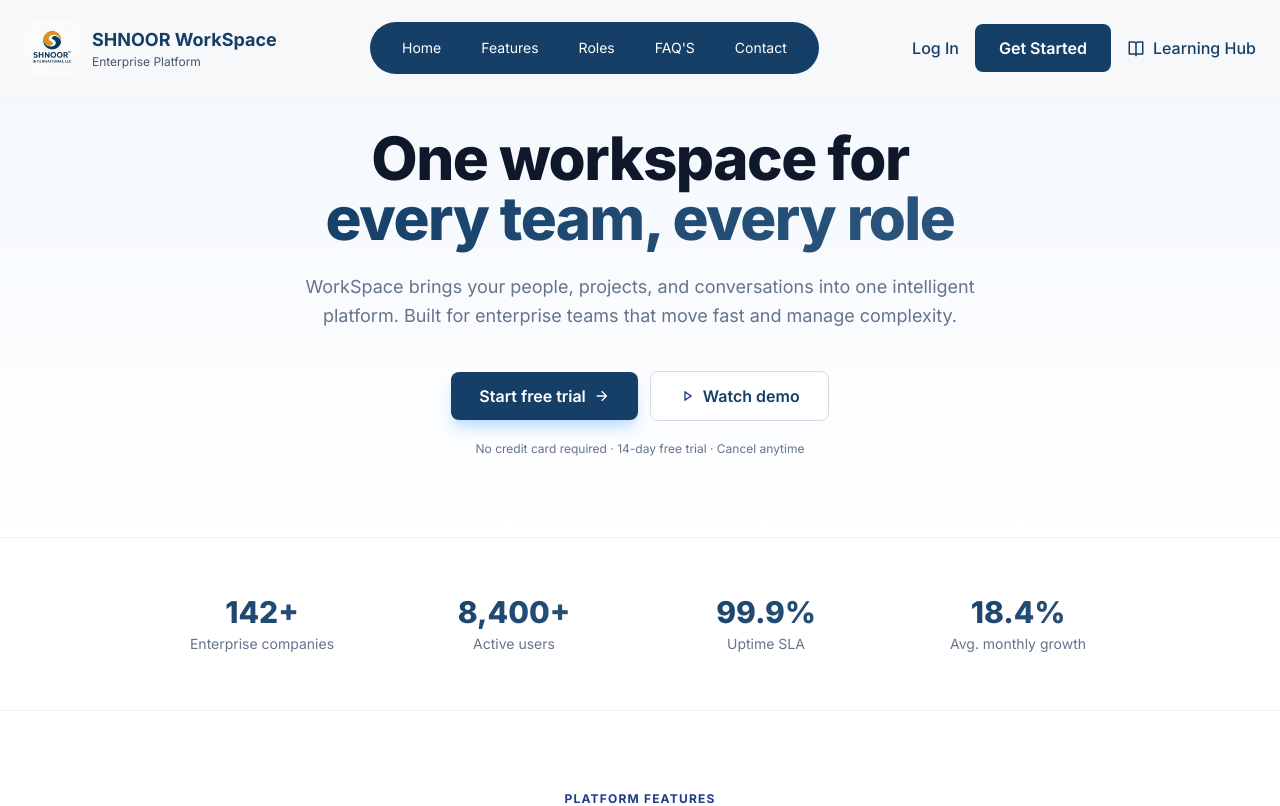
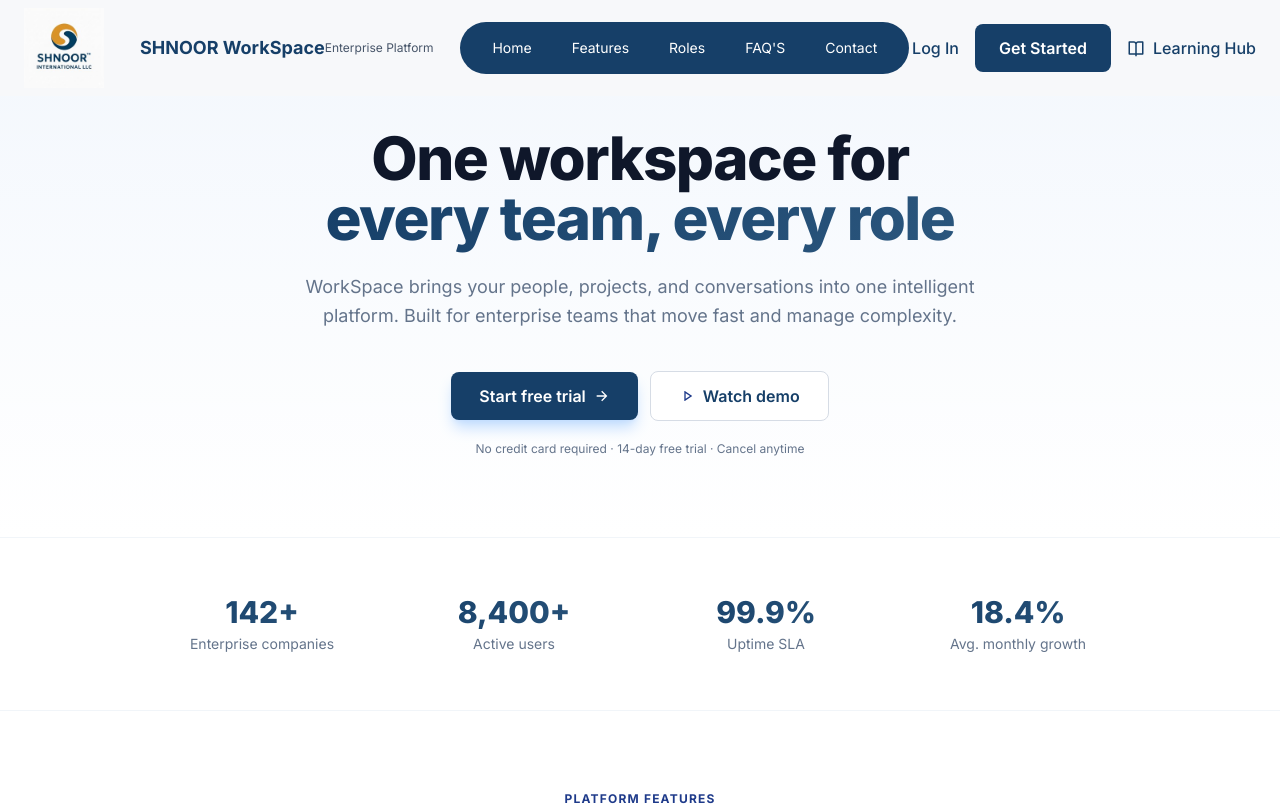
Before and after one commit to slikva/Workspace-SAAS, a React (Vite) app in the folder frontend/: page / in a window 1280 px wide. Shown: the top 806 px of the page. Built offline with nearby package versions, Linux system fonts and the light colour scheme.

Commit message:
Fix uploads

```diff
--- a/frontend/src/pages/LandingPage.jsx
+++ b/frontend/src/pages/LandingPage.jsx
@@ -21,10 +21,13 @@ function NavBar() {
     <nav className="fixed top-0 left-0 right-0 z-50 bg-[#F7F8FA]">
       <div className="max-w-7xl mx-auto px-6 h-24 flex items-center justify-between">
        <div className="flex items-center gap-3">
-          <img src="/shnoor_international_logo.jpeg"  alt="SHNOOR Logo" className="w-15 h-14 object-contain rounded-lg"
-          />
+         <img
+              src="/shnoor_international_logo.jpeg"
+              alt="SHNOOR Logo"
+              className="w-20 h-20 object-contain"
+            />
 
-          <div>
+            <div className="max-w-7xl mx-auto px-6 h-28 flex items-center justify-between">
             <h3 className="font-bold text-[#163F68] text-lg">
               SHNOOR WorkSpace
             </h3>
```
